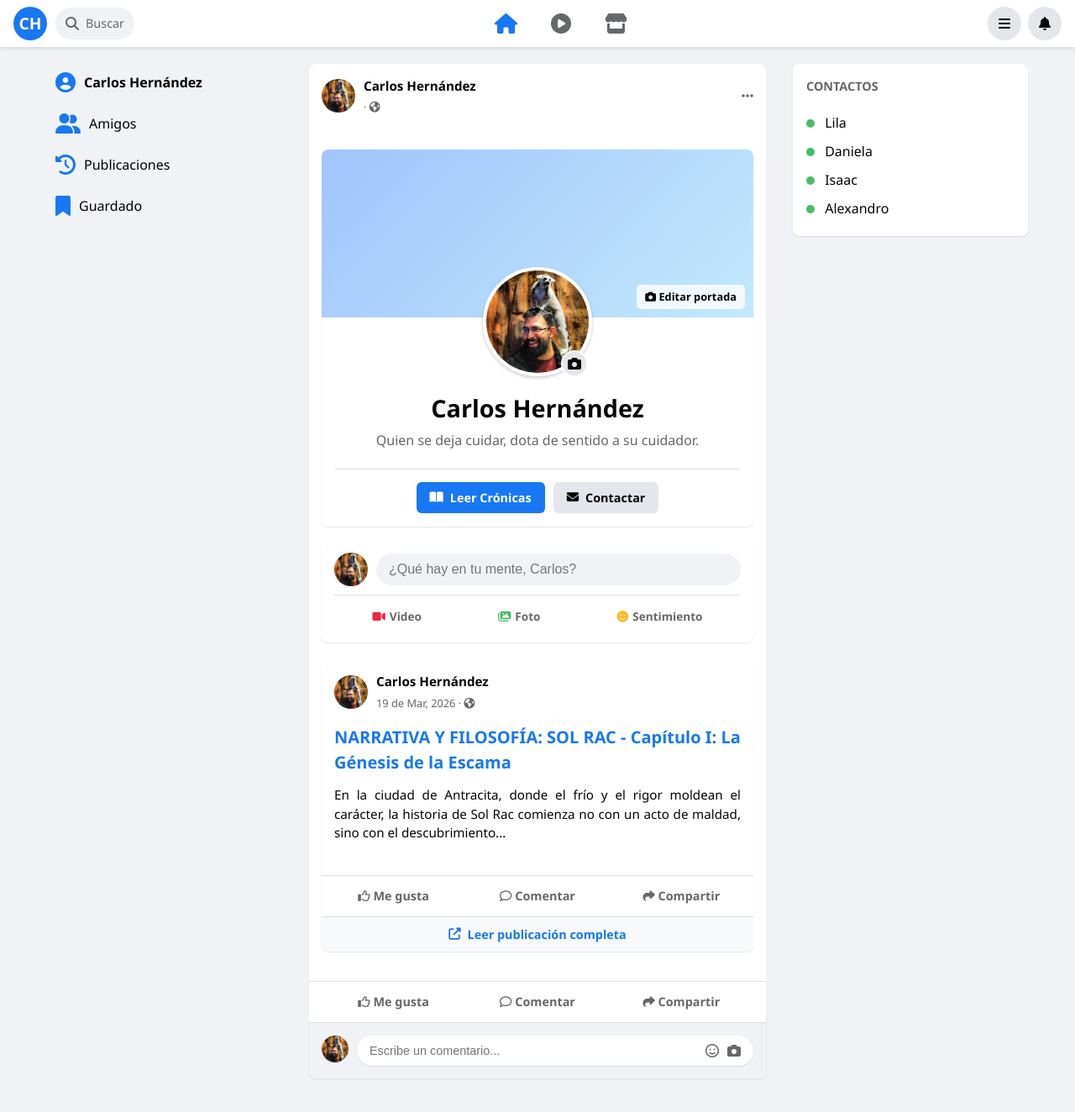
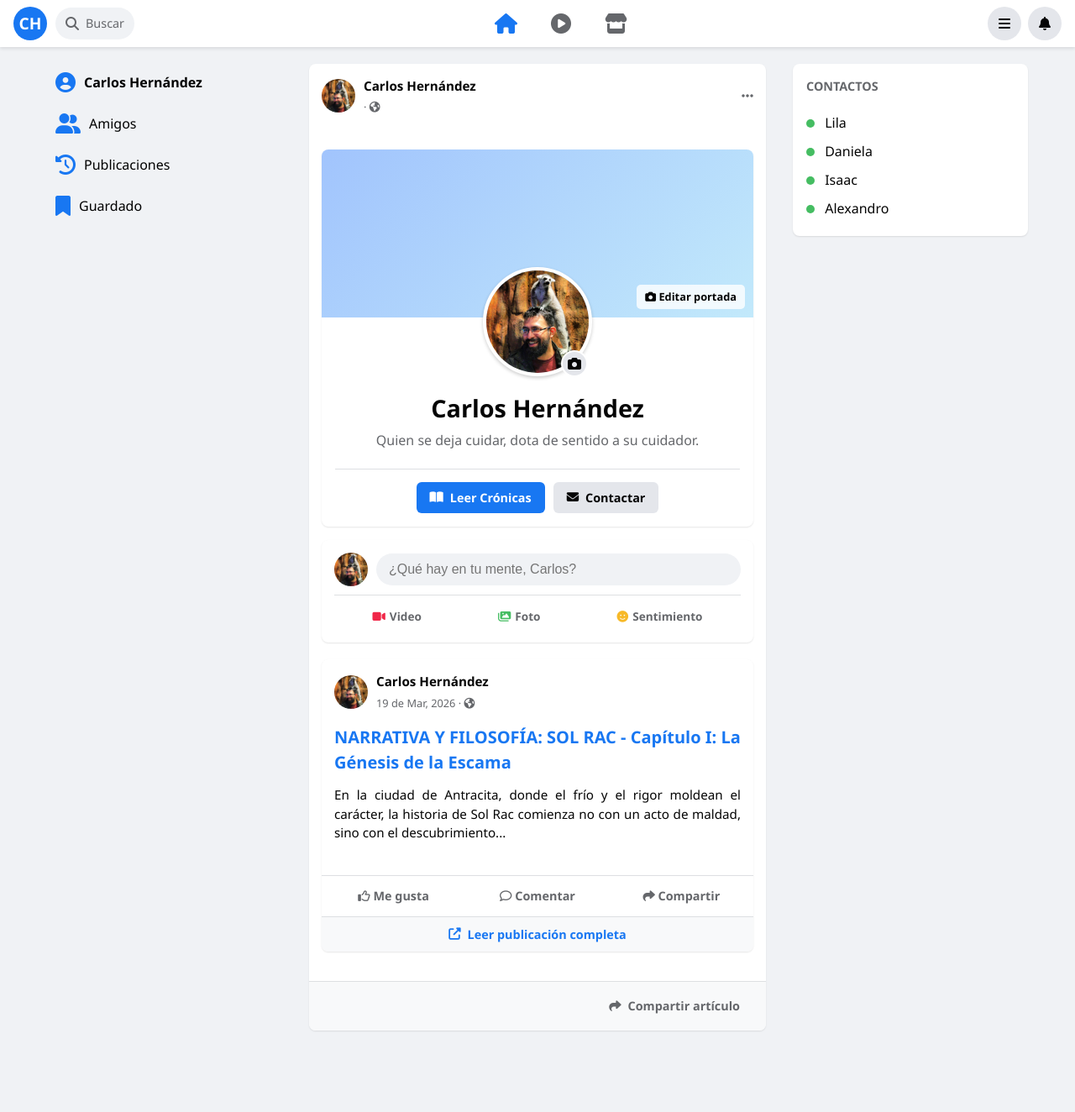
Before and after one commit to cafrhein/muro, a Jekyll site: the page built from _layouts/post.html, in a window 1280 px wide and 1324 px high. Shown: the whole window at 84% size. Built offline with Jekyll 4.4.1, drawn with Linux system fonts in a browser that asks for light colours.

Commit message:
Update post.html

```diff
--- a/_layouts/post.html
+++ b/_layouts/post.html
@@ -22,22 +22,9 @@ layout: default
 
     </div>
 
-    <div style="border-top: 1px solid #dddfe2; display: flex; padding: 5px 15px; color: #65676b; font-weight: 600; font-size: 0.9rem; margin: 0;">
-        <div style="flex: 1; text-align: center; padding: 8px; cursor: pointer; border-radius: 5px; transition: background 0.2s;"><i class="far fa-thumbs-up"></i> Me gusta</div>
-        <div style="flex: 1; text-align: center; padding: 8px; cursor: pointer; border-radius: 5px; transition: background 0.2s;"><i class="far fa-comment"></i> Comentar</div>
-        <div style="flex: 1; text-align: center; padding: 8px; cursor: pointer; border-radius: 5px; transition: background 0.2s;"><i class="fas fa-share"></i> Compartir</div>
-    </div>
-
-    <div style="background: #f0f2f5; padding: 15px; border-top: 1px solid #dddfe2;">
-        <div style="display: flex; gap: 10px; align-items: flex-start;">
-            <img src="{{ '/perfil.png.jpg' | relative_url }}" alt="Carlos" style="width: 32px; height: 32px; border-radius: 50%; object-fit: cover;">
-            <div style="flex-grow: 1; position: relative;">
-                <input type="text" placeholder="Escribe un comentario..." style="width: 100%; box-sizing: border-box; border: none; background: white; padding: 10px 15px; border-radius: 20px; outline: none; font-size: 0.9rem; box-shadow: 0 1px 2px rgba(0,0,0,0.1);">
-                <div style="position: absolute; right: 15px; top: 50%; transform: translateY(-50%); color: #65676b; display: flex; gap: 10px;">
-                    <i class="far fa-smile" style="cursor: pointer;"></i>
-                    <i class="fas fa-camera" style="cursor: pointer;"></i>
-                </div>
-            </div>
+    <div style="border-top: 1px solid #dddfe2; display: flex; justify-content: flex-end; padding: 10px 15px; background: #f8f9fa;">
+        <div onclick="if(navigator.share){ navigator.share({title: '{{ page.title | escape }}', url: window.location.href}); } else { navigator.clipboard.writeText(window.location.href); alert('¡Enlace copiado al portapapeles!'); }" style="color: #65676b; font-weight: 600; font-size: 0.9rem; padding: 8px 16px; cursor: pointer; border-radius: 5px; transition: background 0.2s; display: flex; align-items: center; gap: 8px;">
+            <i class="fas fa-share"></i> Compartir artículo
         </div>
     </div>
 
```
